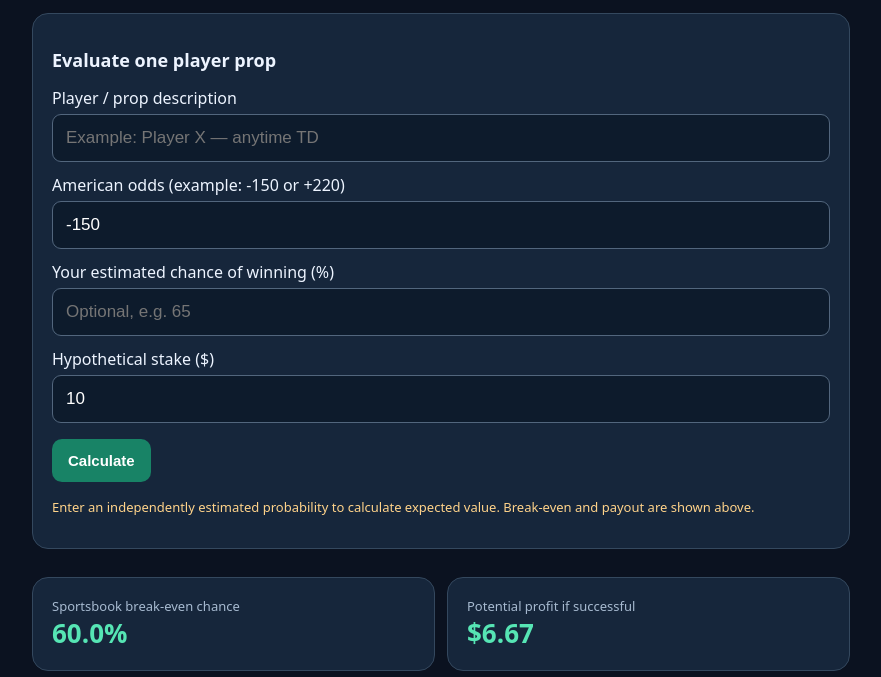
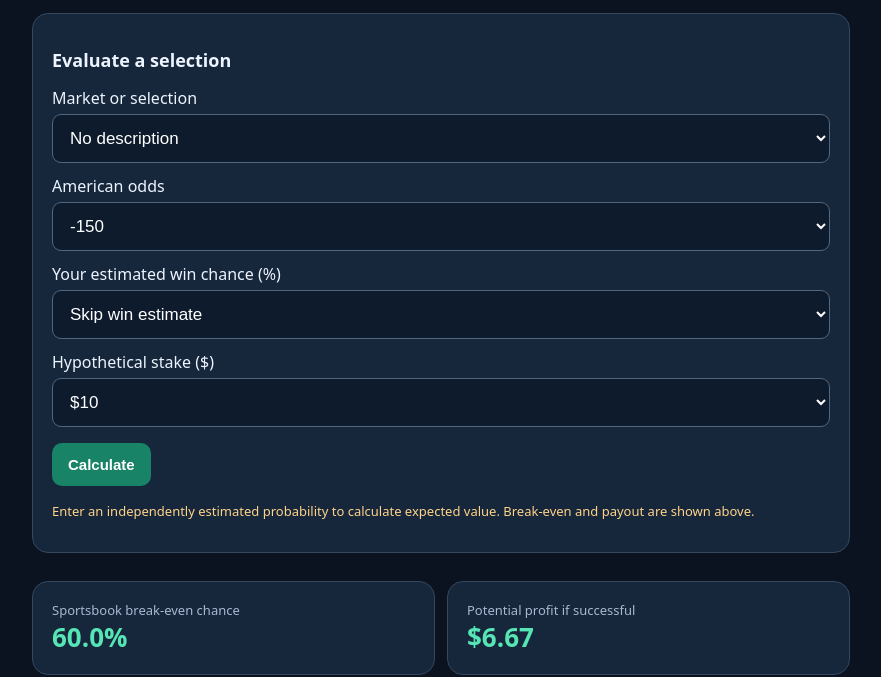
Before and after one commit to Tuell87/NFL-Edge, a plain HTML site: page workbench.html in a window 1280 px wide. Shown: the part 155-832 px from the top of the page, without its empty margins (199-1080 px from the left). Drawn offline with Linux system fonts and the light colour scheme.

Commit message:
Add selectable presets to the Odds Workbench (#75)
* Add Workbench presets and custom inputs

* Send matchup selections to the Odds Workbench

```diff
--- a/workbench.html
+++ b/workbench.html
@@ -1,7 +1,8 @@
 <!doctype html>
 <html lang="en"><head><meta charset="utf-8"><meta name="viewport" content="width=device-width,initial-scale=1,viewport-fit=cover"><meta name="theme-color" content="#0b1220"><title>NFL Edge | Odds Workbench</title>
 <style>
-:root{font-family:system-ui,-apple-system,sans-serif;color:#edf4ff;background:#0b1220}*{box-sizing:border-box}body{margin:0}main{max-width:850px;margin:auto;padding:22px 16px 65px}a{color:#54e6b5}.card{background:#16263b;border:1px solid #34485e;border-radius:16px;padding:19px;margin:14px 0}h1{margin:10px 0;font-size:28px}h2{font-size:18px}.muted{color:#a7bad0}label{display:block;margin:12px 0 5px}input{width:100%;background:#0d1b2c;color:white;border:1px solid #52667d;border-radius:9px;padding:13px;font-size:17px}button{border:0;border-radius:10px;padding:13px 16px;background:#188366;color:white;font-weight:700;font-size:15px;cursor:pointer}.grid{display:grid;grid-template-columns:repeat(2,1fr);gap:12px}.stat{font-size:26px;font-weight:800;color:#56e5b4}.small{font-size:13px}.warn{color:#ffd38a}.bad{color:#ffaaaa}.result{min-height:55px}ul{padding-left:20px}@media(max-width:400px){.grid{grid-template-columns:1fr}}
+:root{font-family:system-ui,-apple-system,sans-serif;color:#edf4ff;background:#0b1220}*{box-sizing:border-box}body{margin:0}main{max-width:850px;margin:auto;padding:22px 16px 65px}a{color:#54e6b5}.card{background:#16263b;border:1px solid #34485e;border-radius:16px;padding:19px;margin:14px 0}h1{margin:10px 0;font-size:28px}h2{font-size:18px}.muted{color:#a7bad0}label{display:block;margin:12px 0 5px}input,select{width:100%;background:#0d1b2c;color:white;border:1px solid #52667d;border-radius:9px;padding:13px;font-size:17px}button{border:0;border-radius:10px;padding:13px 16px;background:#188366;color:white;font-weight:700;font-size:15px;cursor:pointer}.grid{display:grid;grid-template-columns:repeat(2,1fr);gap:12px}.stat{font-size:26px;font-weight:800;color:#56e5b4}.small{font-size:13px}.warn{color:#ffd38a}.bad{color:#ffaaaa}.result{min-height:55px}ul{padding-left:20px}@media(max-width:400px){.grid{grid-template-columns:1fr}}
+select{min-height:44px} .card [hidden]{display:none}
 </style><link rel="stylesheet" href="./mobile-navigation.css">
 </head><body>
 <nav class="mobile-sections" aria-label="Main site sections">
@@ -12,15 +13,139 @@
   <a href="./#project">Project</a>
 </nav>
 <main><a href="./">← NFL-Edge home</a><h1>Odds Workbench</h1><p class="muted">Enter a real sportsbook line and your <strong>own independently estimated</strong> probability. This calculator does not predict games or fetch live odds.</p>
-<div class="card"><h2>Evaluate one player prop</h2><label for="pick">Player / prop description</label><input id="pick" placeholder="Example: Player X — anytime TD" maxlength="120" autocomplete="off"><label for="odds">American odds (example: -150 or +220)</label><input id="odds" type="number" step="1" value="-150" inputmode="numeric"><label for="prob">Your estimated chance of winning (%)</label><input id="prob" type="number" step="0.1" min="0" max="100" placeholder="Optional, e.g. 65" inputmode="decimal"><label for="stake">Hypothetical stake ($)</label><input id="stake" type="number" min="0.01" step="0.01" value="10" inputmode="decimal"><p><button id="calc">Calculate</button></p><p id="message" class="warn small" role="status"></p></div>
+<div class="card"><h2>Evaluate a selection</h2>
+<label for="pick-choice">Market or selection</label>
+<select id="pick-choice">
+  <option value="" selected>No description</option>
+  <option value="Anytime touchdown">Anytime touchdown</option>
+  <option value="Rushing yards">Rushing yards</option>
+  <option value="Receiving yards">Receiving yards</option>
+  <option value="Moneyline">Moneyline</option>
+  <option value="Spread">Spread</option>
+  <option value="Game total">Game total</option>
+  <option value="custom">Custom…</option>
+</select>
+<div id="pick-custom" hidden>
+  <label for="pick">Custom market or selection</label>
+  <input id="pick" type="text" maxlength="120" autocomplete="off">
+</div>
+<label for="odds-choice">American odds</label>
+<select id="odds-choice">
+  <option value="-500">-500</option>
+  <option value="-400">-400</option>
+  <option value="-300">-300</option>
+  <option value="-250">-250</option>
+  <option value="-200">-200</option>
+  <option value="-175">-175</option>
+  <option value="-150" selected>-150</option>
+  <option value="-130">-130</option>
+  <option value="-120">-120</option>
+  <option value="-115">-115</option>
+  <option value="-110">-110</option>
+  <option value="-105">-105</option>
+  <option value="100">+100</option>
+  <option value="105">+105</option>
+  <option value="110">+110</option>
+  <option value="115">+115</option>
+  <option value="120">+120</option>
+  <option value="130">+130</option>
+  <option value="150">+150</option>
+  <option value="175">+175</option>
+  <option value="200">+200</option>
+  <option value="250">+250</option>
+  <option value="300">+300</option>
+  <option value="400">+400</option>
+  <option value="500">+500</option>
+  <option value="custom">Custom…</option>
+</select>
+<div id="odds-custom" hidden>
+  <label for="odds">Custom american odds</label>
+  <input id="odds" type="number" step="1" inputmode="numeric" value="-150">
+</div>
+<label for="prob-choice">Your estimated win chance (%)</label>
+<select id="prob-choice">
+  <option value="" selected>Skip win estimate</option>
+  <option value="40">40%</option>
+  <option value="45">45%</option>
+  <option value="50">50%</option>
+  <option value="55">55%</option>
+  <option value="60">60%</option>
+  <option value="65">65%</option>
+  <option value="70">70%</option>
+  <option value="75">75%</option>
+  <option value="80">80%</option>
+  <option value="85">85%</option>
+  <option value="90">90%</option>
+  <option value="95">95%</option>
+  <option value="custom">Custom…</option>
+</select>
+<div id="prob-custom" hidden>
+  <label for="prob">Custom your estimated win chance (%)</label>
+  <input id="prob" type="number" step="0.1" min="0" max="100" inputmode="decimal">
+</div>
+<label for="stake-choice">Hypothetical stake ($)</label>
+<select id="stake-choice">
+  <option value="1">$1</option>
+  <option value="2">$2</option>
+  <option value="5">$5</option>
+  <option value="10" selected>$10</option>
+  <option value="15">$15</option>
+  <option value="20">$20</option>
+  <option value="25">$25</option>
+  <option value="50">$50</option>
+  <option value="100">$100</option>
+  <option value="custom">Custom…</option>
+</select>
+<div id="stake-custom" hidden>
+  <label for="stake">Custom hypothetical stake ($)</label>
+  <input id="stake" type="number" min="0.01" max="1000000" step="0.01" inputmode="decimal" value="10">
+</div>
+<p><button type="button" id="calc">Calculate</button></p><p id="message" class="warn small" role="status"></p></div>
+<p id="evaluating" class="muted" hidden></p>
 <div class="grid"><div class="card"><div class="muted small">Sportsbook break-even chance</div><div class="stat" id="breakeven">—</div></div><div class="card"><div class="muted small">Potential profit if successful</div><div class="stat" id="profit">—</div></div><div class="card"><div class="muted small">Estimated expected net value</div><div class="stat" id="ev">—</div></div><div class="card"><div class="muted small">Your probability edge vs break-even</div><div class="stat" id="edge">—</div></div></div>
 <div class="card"><h2>Important limitations</h2><ul class="muted"><li>Sportsbook odds include margin; break-even chance is not a no-vig fair probability.</li><li>Expected value is meaningful only if your estimated probability is reliable and independent of the odds.</li><li>Positive calculated EV does not guarantee a winning wager or long-term profitability.</li><li>No data is sent to a sportsbook or stored on a server.</li></ul></div>
 </main><script>
 'use strict';
 const $=id=>document.getElementById(id);
 const fmt=n=>n.toLocaleString('en-US',{style:'currency',currency:'USD'});
+function fieldValue(id) {
+ const choice = $(id + '-choice').value;
+ return choice === 'custom' ? $(id).value : choice;
+}
+
+function prefill(id, value, label) {
+ const select = $(id + '-choice');
+ if (![...select.options].some(option => option.value === value)) {
+  select.add(new Option(label, value), select.options[0]);
+ }
+ select.value = value;
+}
+
+const params = new URLSearchParams(location.search);
+const selection = (params.get('pick') || '').trim().slice(0, 120);
+const price = Number(params.get('odds'));
+if (selection) prefill('pick', 'selection:' + selection, selection);
+if (Number.isSafeInteger(price) && Math.abs(price) >= 100) {
+ prefill('odds', String(price), price > 0 ? '+' + price : String(price));
+}
+
+for (const id of ['pick', 'odds', 'prob', 'stake']) {
+ $(id + '-choice').addEventListener('change', () => {
+  const custom = $(id + '-choice').value === 'custom';
+  $(id + '-custom').hidden = !custom;
+  if (custom) $(id).focus();
+  calculate();
+ });
+ $(id).addEventListener('input', calculate);
+}
+
 function calculate(){
- const odds=Number($('odds').value),stake=Number($('stake').value),raw=$('prob').value.trim();
+ const pickChoice = $('pick-choice').value;
+ const description = pickChoice.startsWith('selection:')
+  ? pickChoice.slice('selection:'.length) : fieldValue('pick').trim();
+ $('evaluating').textContent = description;
+ $('evaluating').hidden = !description;
+ const odds=Number(fieldValue('odds')),stake=Number(fieldValue('stake')),raw=fieldValue('prob').trim();
  $('breakeven').textContent=$('profit').textContent=$('ev').textContent=$('edge').textContent='—';
  if(!Number.isInteger(odds)||Math.abs(odds)<100||!Number.isFinite(stake)||stake<=0||stake>1000000){$('message').textContent='Enter valid American odds (at least +100 or at most -100) and a positive stake.';return;}
  const breakEven=odds>0?100/(odds+100):-odds/(-odds+100);
```
Also changed, not shown: game.html (+9 -0 lines).
